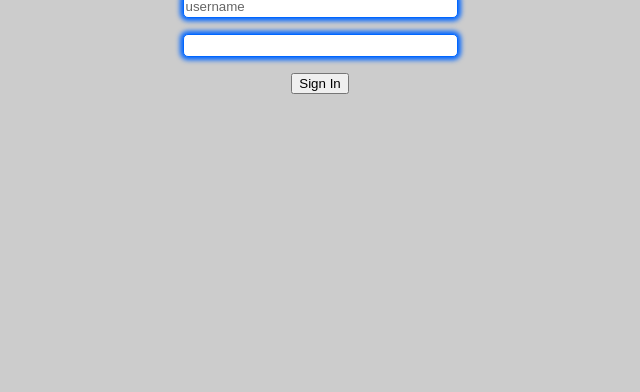
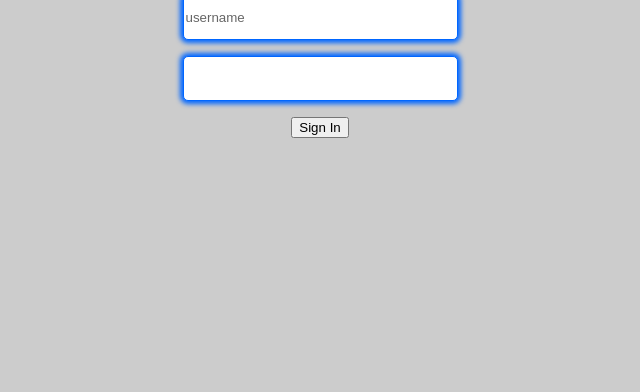
Before and after one commit to CloudCityNG/WebCRS, a PHP site: page / in a window 1280 px wide. Shown: the part 408-800 px from the top of the page, without its empty margins (320-960 px from the left). Run offline with PHP 8.4, Linux system fonts and the light colour scheme.

Commit message:
styled input boxes: minor change

```diff
--- a/css/login.css
+++ b/css/login.css
@@ -16,6 +16,6 @@ p{
     box-shadow: 0 0 5px 3px #0066ff;
     color: #666;
     outline: none;
-    height:23px;
+    height:45px;
     width: 275px;
 }
```
